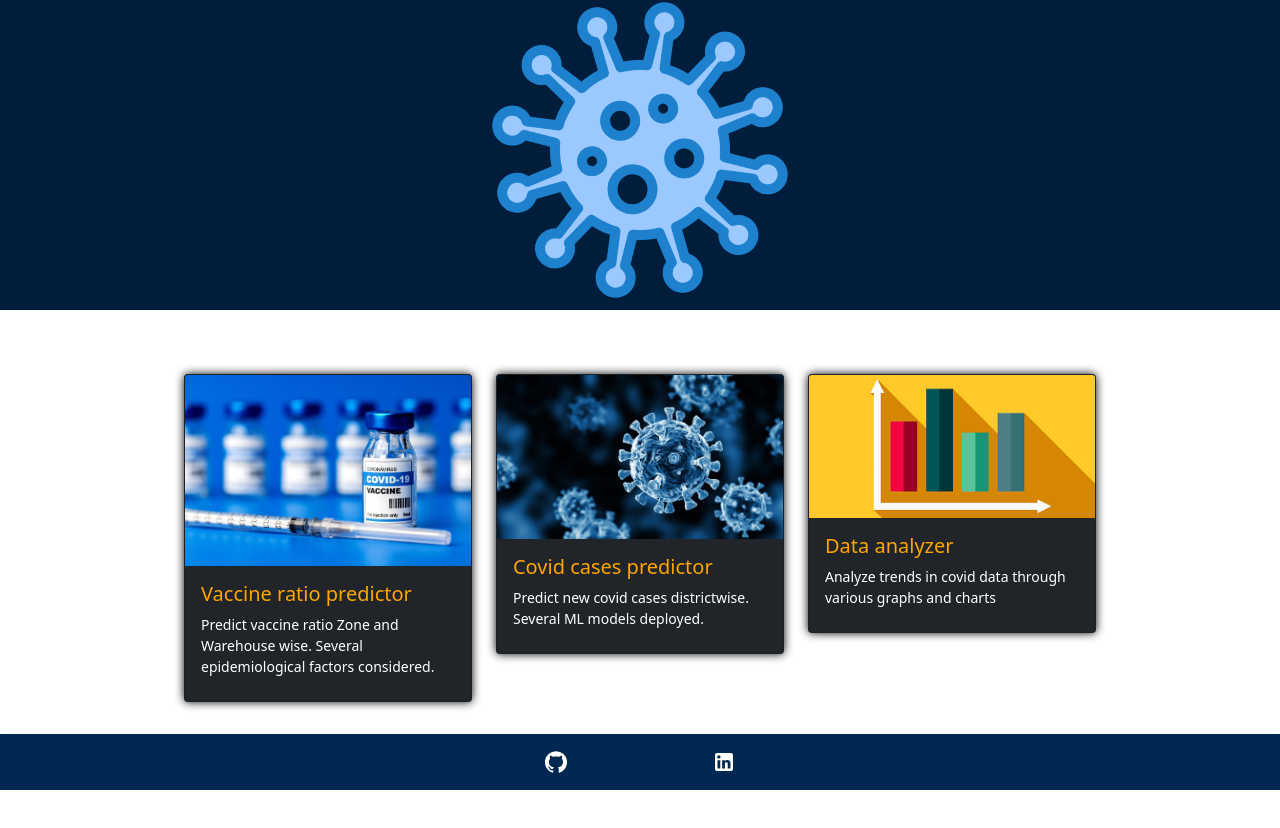
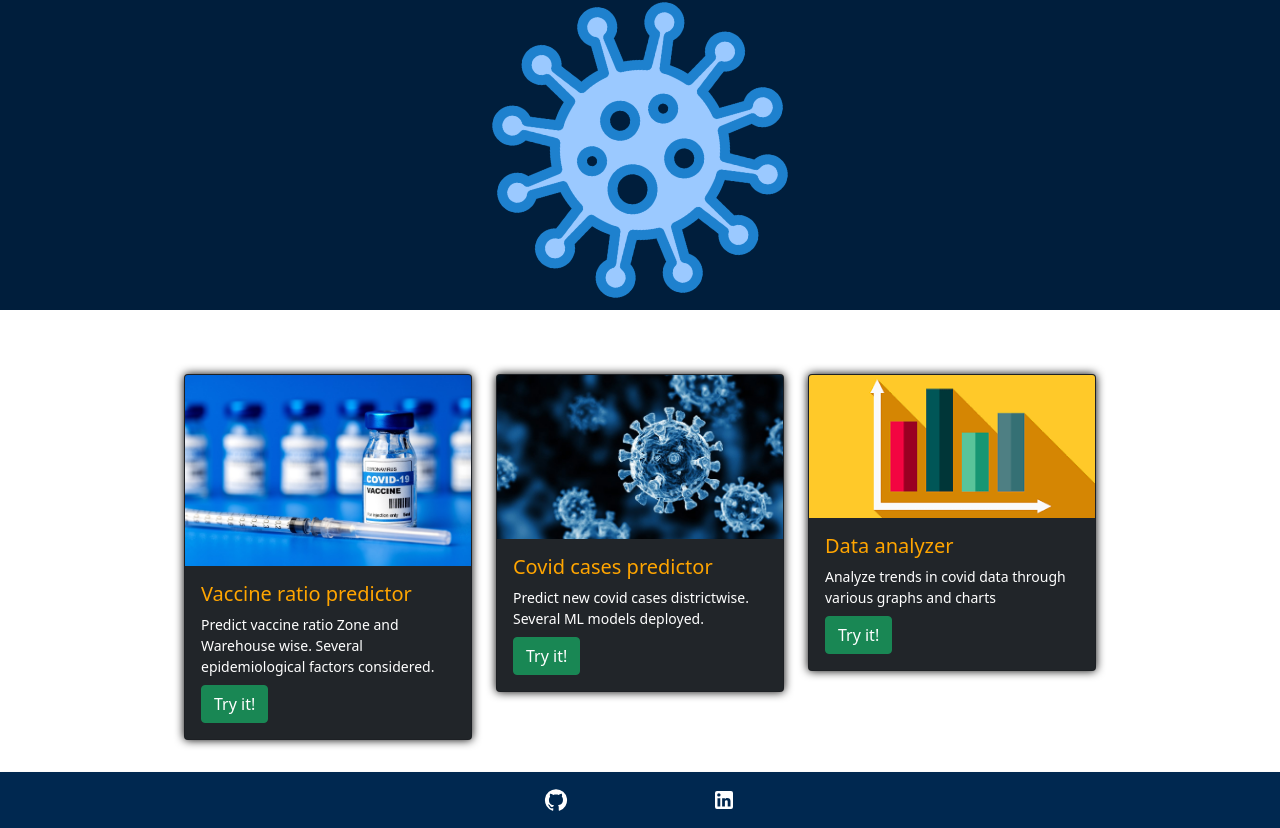
Before and after one commit to sayantan01/major-project, a React (Create React App) app in the folder client/: page / in a window 1280 px wide. Shown: the part 286-1114 px from the top of the page. Before the commit the page ends 1076 px from the top, so only its background shows below. Built offline with nearby package versions, Linux system fonts and the light colour scheme; no server answers.

Commit message:
modified home page

```diff
--- a/client/src/components/Cards.js
+++ b/client/src/components/Cards.js
@@ -1,18 +1,15 @@
 import * as React from 'react';
-import Card from '@mui/material/Card';
-import CardActions from '@mui/material/CardActions';
-import CardContent from '@mui/material/CardContent';
-import CardMedia from '@mui/material/CardMedia';
-import Button from '@mui/material/Button';
-import Typography from '@mui/material/Typography';
+import { useHistory } from "react-router-dom";
 
 export default function MediaCard(props) {
+  const history = useHistory()
   return (
     <div className="card text-white bg-dark" style={{width: '18rem'}} id="card">
   <img className="card-img-top" src={props.image} alt="Card image cap" />
   <div className="card-body">
     <h5 className="card-title" style={{color: 'orange'}}>{props.title}</h5>
     <p className="card-text my-2" style={{fontSize: 14}}>{props.text}</p>
+    <button className="btn btn-success" onClick={() => history.push(props.url)}>Try it!</button>
   </div>
 </div>
   );
--- a/client/src/components/Home.js
+++ b/client/src/components/Home.js
@@ -32,13 +32,13 @@ function Home() {
       <div className="my-3 d-flex justify-content-center" >
         <Row>
         <Col lg={4} xs={8} mx-auto className="my-3">
-          <MediaCard image="card1.jpg" title="Vaccine ratio predictor" text="Predict vaccine ratio Zone and Warehouse wise. Several epidemiological factors considered."/>
+          <MediaCard image="card1.jpg" title="Vaccine ratio predictor" text="Predict vaccine ratio Zone and Warehouse wise. Several epidemiological factors considered." url="/dashboard"/>
         </Col>
         <Col lg={4} xs={8} className="my-3">
-          <MediaCard image="card2.jpg" title="Covid cases predictor" text="Predict new covid cases districtwise. Several ML models deployed."/>
+          <MediaCard image="card2.jpg" title="Covid cases predictor" text="Predict new covid cases districtwise. Several ML models deployed." url="/models"/>
         </Col>
         <Col lg={4} xs={8} className="my-3">
-          <MediaCard image="card3.png" title="Data analyzer" text="Analyze trends in covid data through various graphs and charts"/>
+          <MediaCard image="card3.png" title="Data analyzer" text="Analyze trends in covid data through various graphs and charts" url="/analytics"/>
         </Col>
         </Row>
       </div>
```
